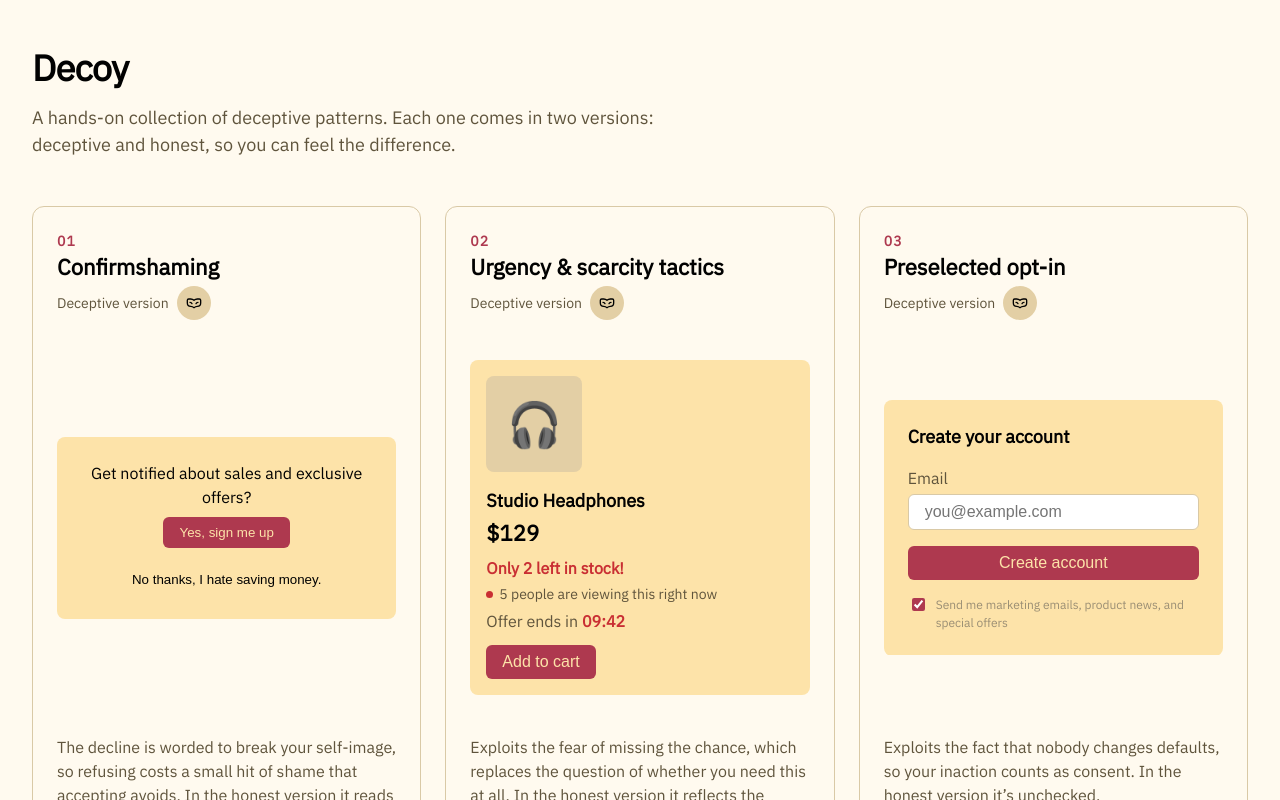
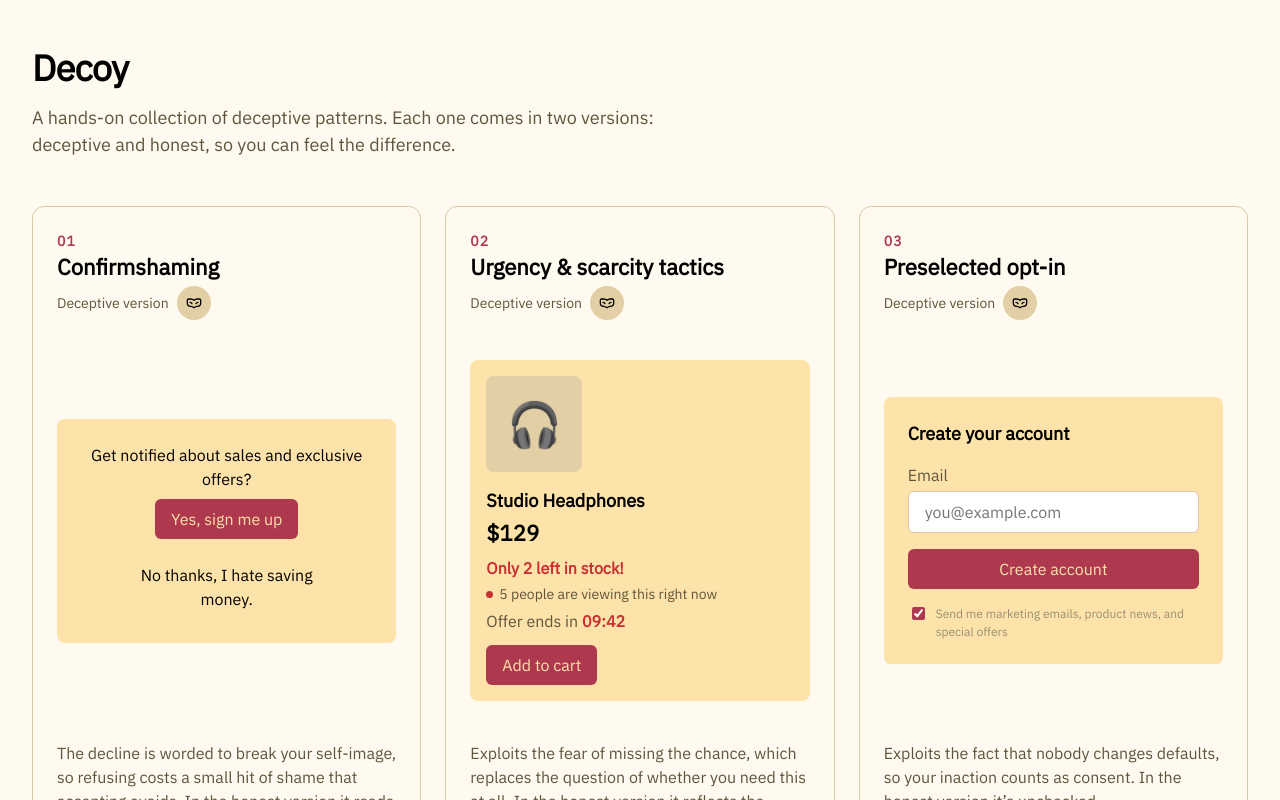
Before and after one commit to levelorbit/decoy, a React (Vite) app: page / in a window 1280 px wide. Shown: the top 800 px of the page. Built offline with nearby package versions, Linux system fonts and the light colour scheme.

Commit message:
Fix Arial fallback on buttons and form controls

```diff
--- a/src/index.css
+++ b/src/index.css
@@ -57,6 +57,13 @@ body {
   color: var(--color-ink);
 }
 
+button,
+input,
+select,
+textarea {
+  font: inherit;
+}
+
 h1,
 h3,
 h4 {
```
